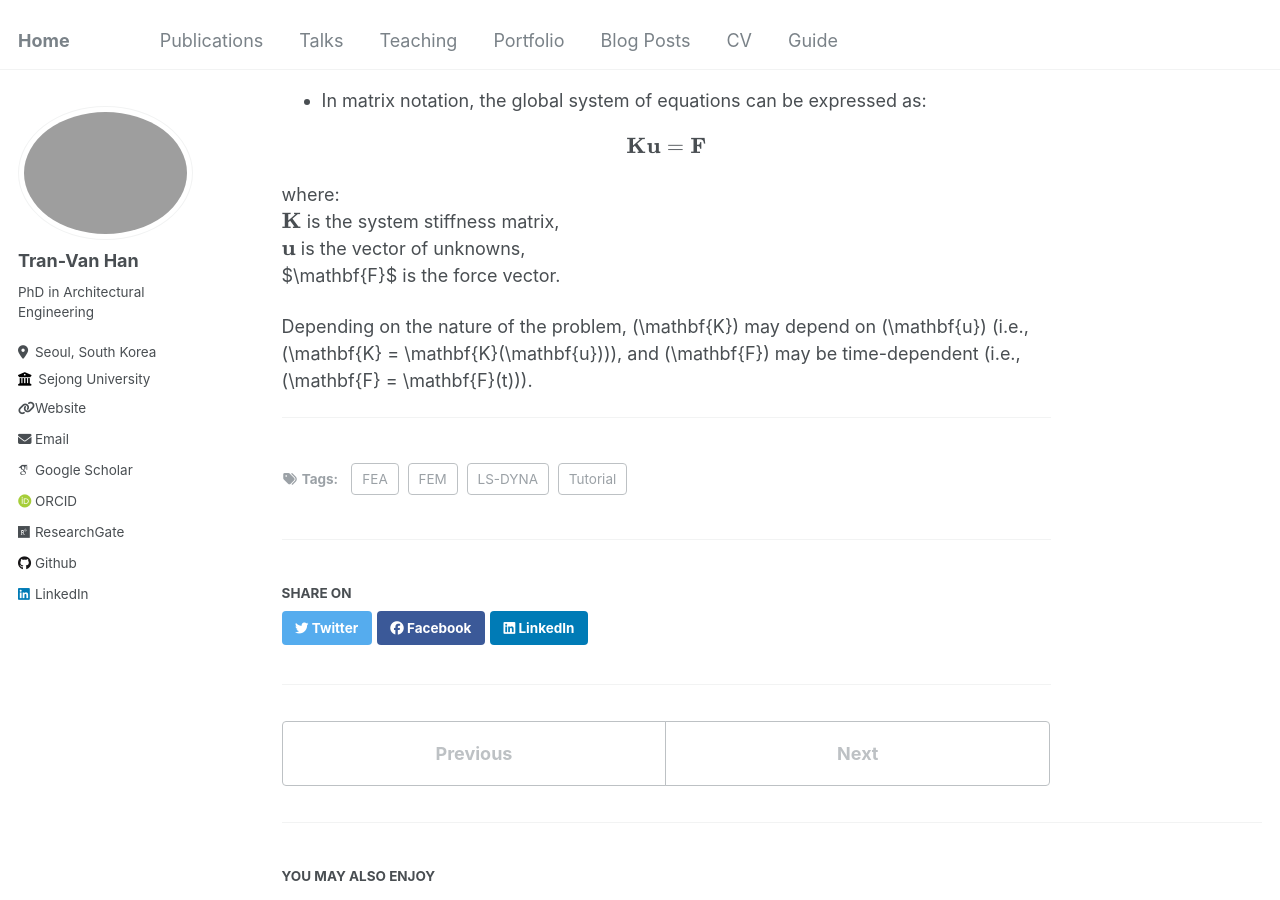
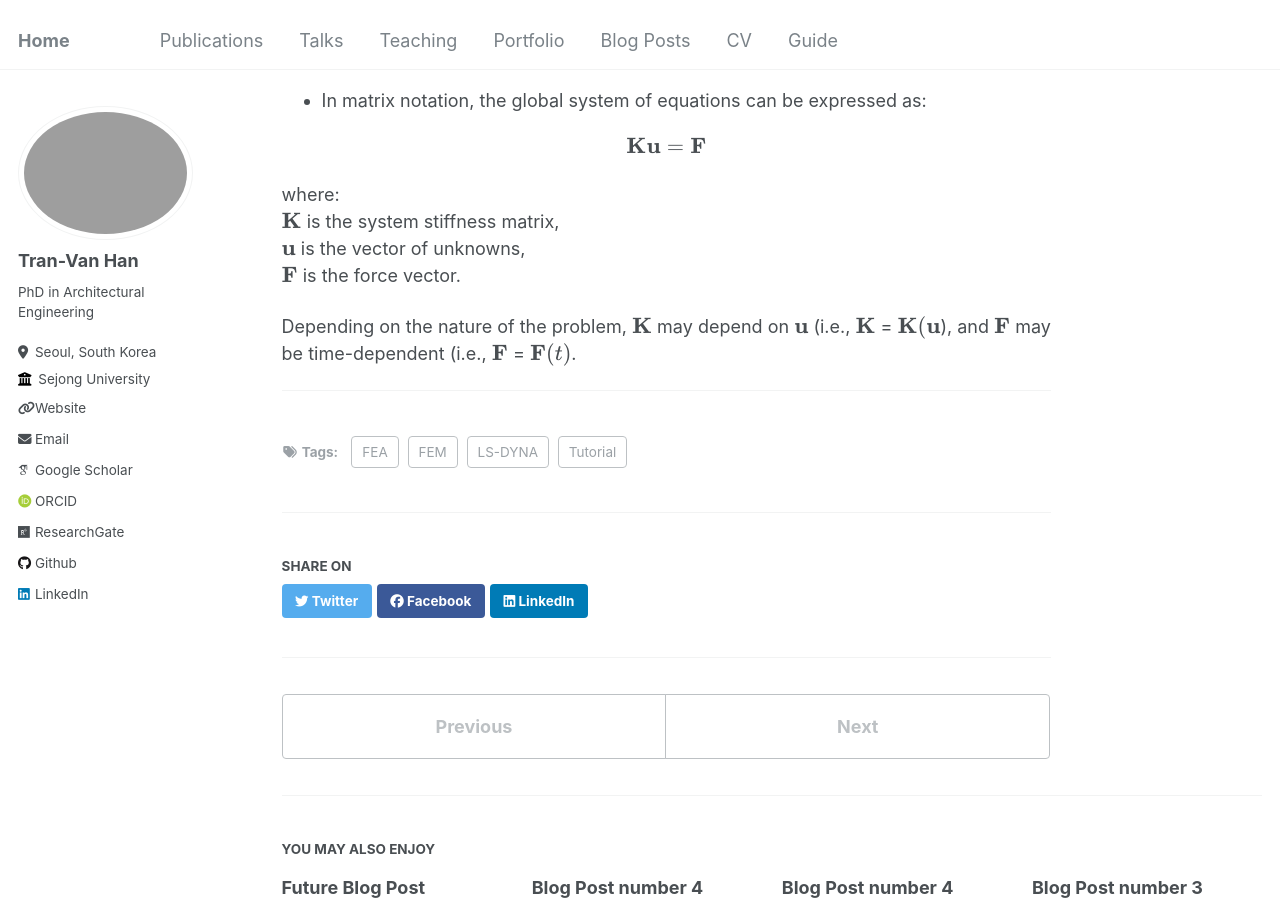
Before and after one commit to tranhan1405/tranhan1405.github.io, a Jekyll site: the page built from _posts/2024-06-21-blog-post-1.md, in a window 1280 px wide and 900 px high, scrolled down 1508 px. Built offline with Jekyll 4.4.1, drawn with Linux system fonts in a browser that asks for light colours; some web fonts are replaced.

```diff
--- a/_posts/2024-06-21-blog-post-1.md
+++ b/_posts/2024-06-21-blog-post-1.md
@@ -52,9 +52,9 @@ $$
 where:
 $$\mathbf{K}$$ is the system stiffness matrix,
 $$\mathbf{u}$$ is the vector of unknowns,
-$\mathbf{F}$ is the force vector.
+$$\mathbf{F}$$ is the force vector.
 
-Depending on the nature of the problem, \(\mathbf{K}\) may depend on \(\mathbf{u}\) (i.e., \(\mathbf{K} = \mathbf{K}(\mathbf{u})\)), and \(\mathbf{F}\) may be time-dependent (i.e., \(\mathbf{F} = \mathbf{F}(t)\)).
+Depending on the nature of the problem, $$\mathbf{K}$$ may depend on $$\mathbf{u}$$ (i.e., $$\mathbf{K}$$ = $$\mathbf{K}(\mathbf{u}$$), and $$\mathbf{F}$$ may be time-dependent (i.e., $$\mathbf{F}$$ = $$\mathbf{F}(t)$$.
 
 
 
```
